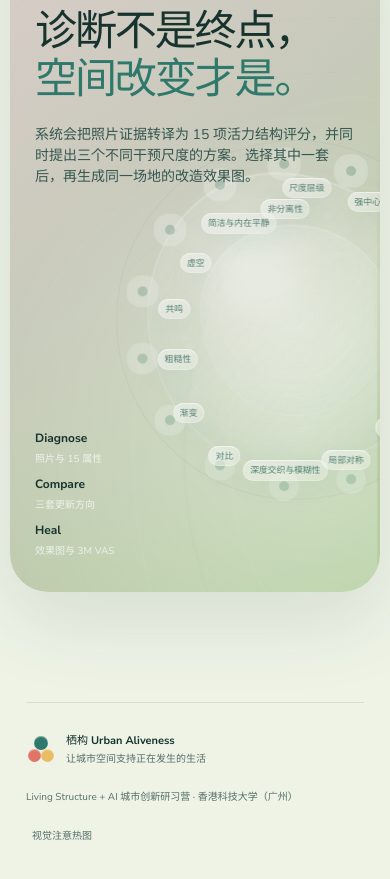
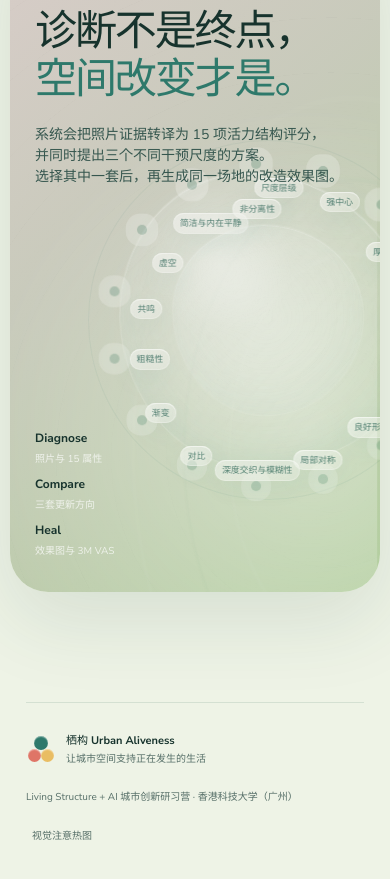
Before and after one commit to 3187867493-sudo/shoubiao, a React (Vite) app: page / in a window 390 px wide. Shown: the part 3340-4219 px from the top of the page. Built offline with nearby package versions, Linux system fonts and the light colour scheme; the HTML template or start-up script is replaced by a standard one.

Commit message:
Center orbit and split empty copy

```diff
--- a/src/App.tsx
+++ b/src/App.tsx
@@ -221,7 +221,7 @@ function BriefPanel(props: BriefProps) {
 }
 
 function EmptyStage() {
-  return <section className="agent-empty reveal"><div className="empty-orbit" aria-hidden="true">{Array.from({ length: 15 }).map((_, index) => <i key={index} style={{ "--i": index } as CSSProperties} />)}</div><p className="eyebrow"><span>02</span> 城市治疗引擎</p><h2>诊断不是终点，<br /><em>空间改变才是。</em></h2><p>系统会把照片证据转译为 15 项活力结构评分，并同时提出三个不同干预尺度的方案。选择其中一套后，再生成同一场地的改造效果图。</p><div className="empty-flow"><div><b>Diagnose</b><span>照片与 15 属性</span></div><i /><div><b>Compare</b><span>三套更新方向</span></div><i /><div><b>Heal</b><span>效果图与 3M VAS</span></div></div></section>
+  return <section className="agent-empty reveal"><div className="empty-orbit" aria-hidden="true">{Array.from({ length: 15 }).map((_, index) => <i key={index} style={{ "--i": index } as CSSProperties} />)}</div><p className="eyebrow"><span>02</span> 城市治疗引擎</p><h2>诊断不是终点，<br /><em>空间改变才是。</em></h2><p>系统会把照片证据转译为 15 项活力结构评分，<br />并同时提出三个不同干预尺度的方案。<br />选择其中一套后，再生成同一场地的改造效果图。</p><div className="empty-flow"><div><b>Diagnose</b><span>照片与 15 属性</span></div><i /><div><b>Compare</b><span>三套更新方向</span></div><i /><div><b>Heal</b><span>效果图与 3M VAS</span></div></div></section>
 }
 
 function DynamicEmptyStage() {
@@ -237,7 +237,7 @@ function DynamicEmptyStage() {
     <div className="empty-copy">
       <p className="eyebrow"><span>02</span> 城市治疗引擎</p>
       <h2>诊断不是终点，<br /><em>空间改变才是。</em></h2>
-      <p>系统会把照片证据转译为 15 项活力结构评分，并同时提出三个不同干预尺度的方案。选择其中一套后，再生成同一场地的改造效果图。</p>
+      <p>系统会把照片证据转译为 15 项活力结构评分，<br />并同时提出三个不同干预尺度的方案。<br />选择其中一套后，再生成同一场地的改造效果图。</p>
     </div>
     <div className="empty-orbit dynamic-orbit" style={{ "--rx": `${tilt.rx}deg`, "--ry": `${tilt.ry}deg` } as CSSProperties} aria-label="亚历山大十五大美学原则动态展示">
       {Array.from({ length: 15 }).map((_, index) => <i key={index} style={{ "--i": index } as CSSProperties} />)}
--- a/src/index.css
+++ b/src/index.css
@@ -201,7 +201,7 @@
   .agent-empty-dynamic .eyebrow span { color: var(--jade-dark); background: rgba(255,255,255,.48); }
   .agent-empty-dynamic h2 em { color: var(--jade); }
   .agent-empty-dynamic > .empty-copy > p:not(.eyebrow) { max-width: 570px; color: var(--ink-soft); font-size: 16px; }
-  .dynamic-orbit { z-index: 2; right: -22px; bottom: 18px; width: 470px; height: 470px; border-color: rgba(46,121,107,.08); background: radial-gradient(circle at 50% 50%, rgba(255,255,255,.2), rgba(255,255,255,.06) 44%, rgba(255,255,255,.02) 64%, transparent 72%); transform: rotateX(var(--rx, 0deg)) rotateY(var(--ry, 0deg)); transform-style: preserve-3d; transition: transform 180ms var(--ease); }
+  .dynamic-orbit { z-index: 2; right: 52px; bottom: 46px; width: 470px; height: 470px; border-color: rgba(46,121,107,.08); background: radial-gradient(circle at 50% 50%, rgba(255,255,255,.2), rgba(255,255,255,.06) 44%, rgba(255,255,255,.02) 64%, transparent 72%); transform: rotateX(var(--rx, 0deg)) rotateY(var(--ry, 0deg)); transform-style: preserve-3d; transition: transform 180ms var(--ease); }
   .dynamic-orbit::before, .dynamic-orbit::after { content: ""; position: absolute; inset: 30px; border-radius: 47% 53% 52% 48% / 44% 48% 52% 56%; pointer-events: none; background: radial-gradient(circle at 34% 30%, rgba(255,255,255,.38), transparent 26%), linear-gradient(135deg, rgba(255,255,255,.18), rgba(255,255,255,.04)); box-shadow: inset 0 1px 0 rgba(255,255,255,.56), inset 0 -18px 34px rgba(46,121,107,.065), 0 0 0 1px rgba(255,255,255,.26); backdrop-filter: blur(5px) saturate(1.45); -webkit-backdrop-filter: blur(5px) saturate(1.45); animation: liquid-wave 8.5s ease-in-out infinite; transform: translateZ(18px); }
   .dynamic-orbit::after { inset: 84px; opacity: .54; animation-duration: 6.8s; animation-direction: reverse; transform: translateZ(38px) rotate(14deg); }
   .dynamic-orbit i { width: 13px; height: 13px; background: rgba(46,121,107,.3); box-shadow: 0 0 0 9px rgba(255,255,255,.3), 0 0 22px rgba(46,121,107,.16); transform: rotate(var(--angle)) translateX(218px) rotate(calc(var(--angle) * -1)); animation: orbit-dot 5.8s ease-in-out infinite; animation-delay: calc(var(--i) * -150ms); }
@@ -576,7 +576,7 @@
   .brief-panel { position: relative; top: 0; max-height: none; }
   .agent-empty, .running-stage { min-height: 620px; }
   .empty-orbit { opacity: .55; }
-  .dynamic-orbit { right: -80px; bottom: 80px; width: 390px; height: 390px; opacity: .72; }
+  .dynamic-orbit { right: -30px; bottom: 82px; width: 390px; height: 390px; opacity: .72; }
   .dynamic-orbit i { transform: rotate(var(--angle)) translateX(178px) rotate(calc(var(--angle) * -1)); }
   .principle-cloud { inset: 0; }
   .principle-cloud b { --radius: 124px; max-width: 96px; font-size: 9.8px; padding: 6px 8px; transform: translate(-50%, -50%); }
@@ -625,7 +625,7 @@
   .agent-empty h2 { font-size: 42px; }
   .agent-empty-dynamic { min-height: 680px; }
   .agent-empty-dynamic > .empty-copy > p:not(.eyebrow) { font-size: 14px; }
-  .dynamic-orbit { right: -96px; bottom: 92px; width: 360px; height: 360px; }
+  .dynamic-orbit { right: -68px; bottom: 92px; width: 360px; height: 360px; }
   .dynamic-orbit i { width: 10px; height: 10px; transform: rotate(var(--angle)) translateX(162px) rotate(calc(var(--angle) * -1)); }
   .principle-cloud { inset: 0; }
   .principle-cloud b { --radius: 112px; max-width: 85px; font-size: 8.8px; padding: 5px 7px; transform: translate(-50%, -50%); }
```
